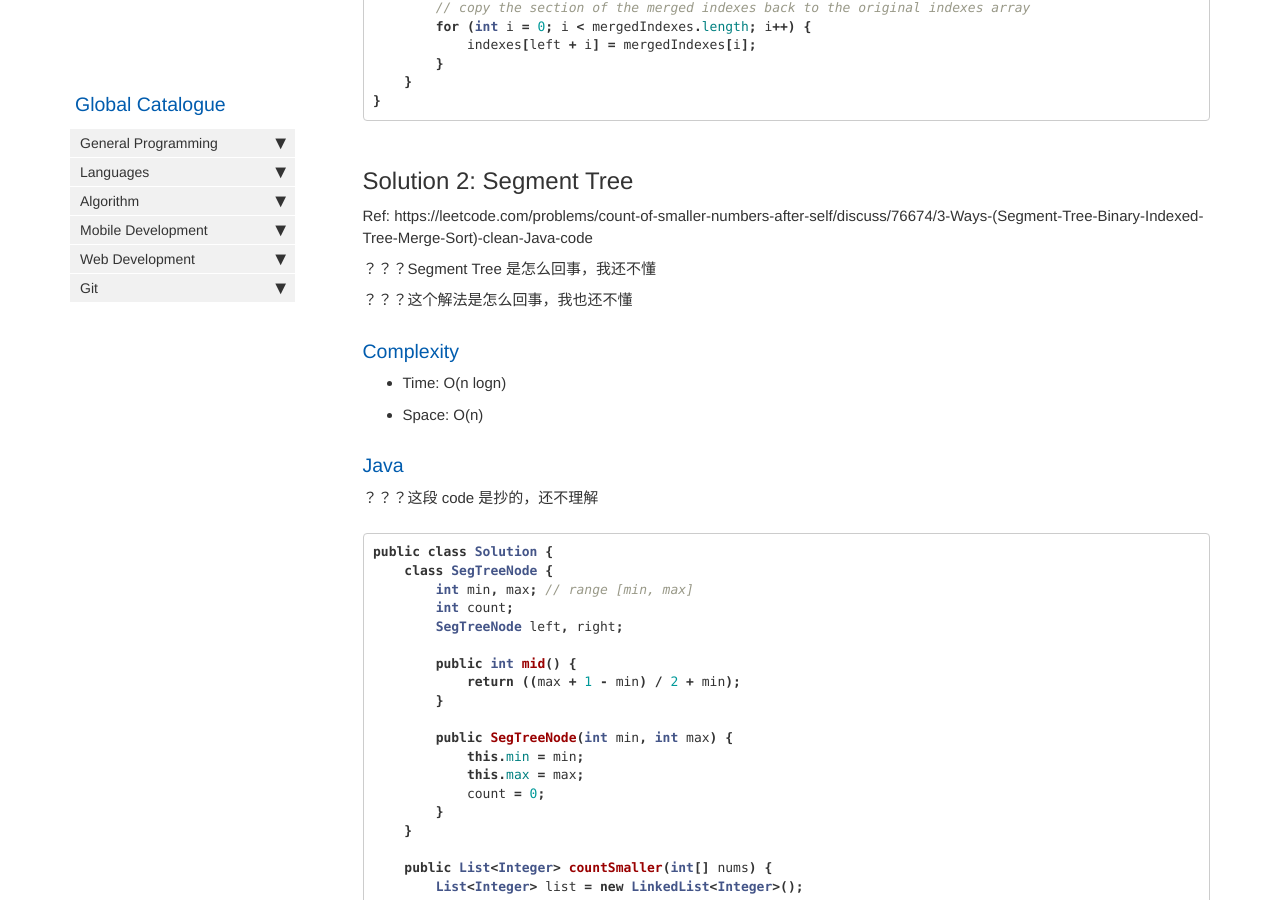
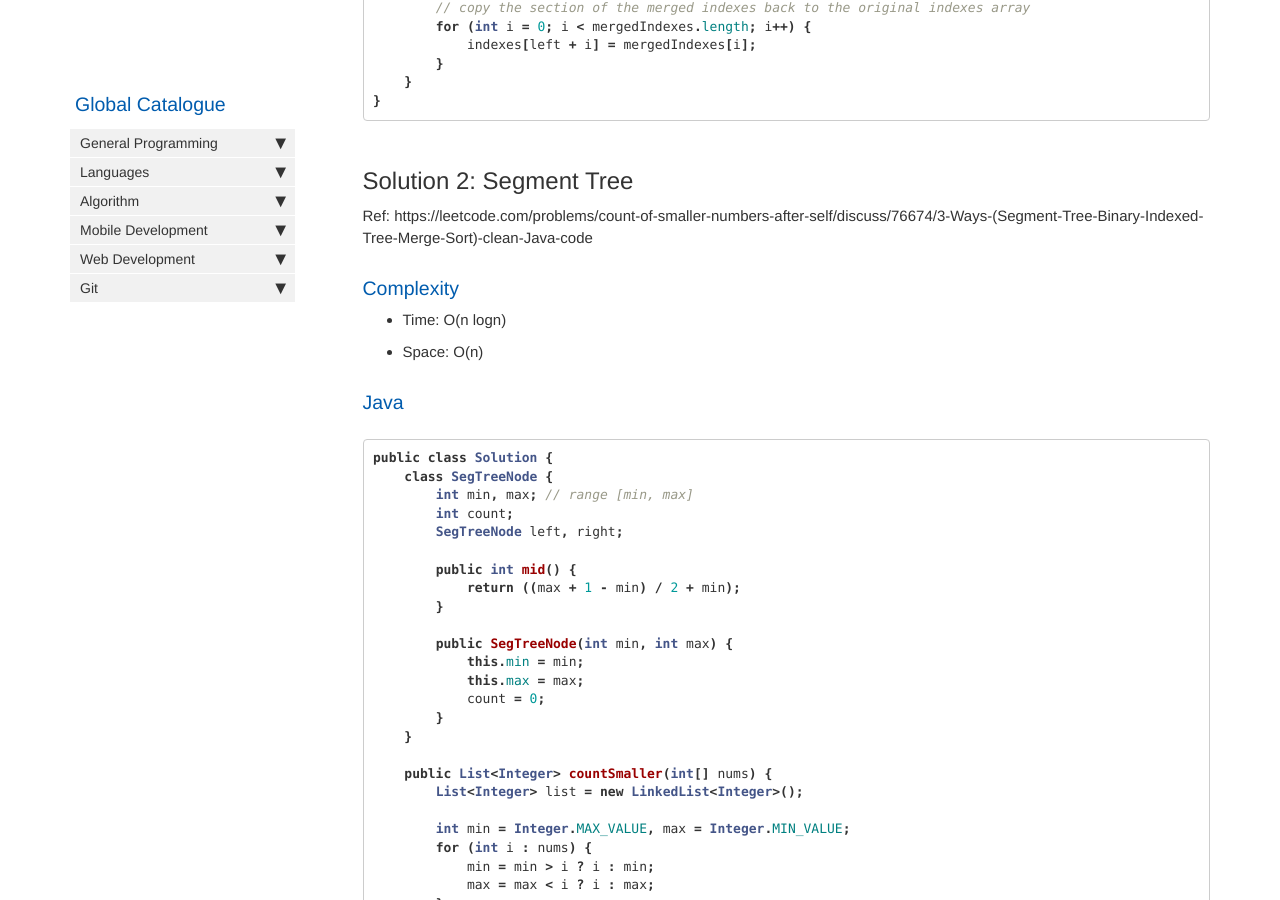
Before and after one commit to HungryOrc/hungryorc.github.io, a Jekyll site: the page built from pages/algorithm/algorithm_number_of_smaller_after_self.md, in a window 1280 px wide and 900 px high, scrolled down 3644 px. Built offline with Jekyll 4.4.1, drawn with Linux system fonts in a browser that asks for light colours; nearby versions of some CDN libraries; comment, search, counter and statistics services are not loaded.

Commit message:
Update algorithm_number_of_smaller_after_self.md

````diff
--- a/pages/algorithm/algorithm_number_of_smaller_after_self.md
+++ b/pages/algorithm/algorithm_number_of_smaller_after_self.md
@@ -164,16 +164,11 @@ class Solution {
 ## Solution 2: Segment Tree
 Ref: https://leetcode.com/problems/count-of-smaller-numbers-after-self/discuss/76674/3-Ways-(Segment-Tree-Binary-Indexed-Tree-Merge-Sort)-clean-Java-code
 
-？？？Segment Tree 是怎么回事，我还不懂
-
-？？？这个解法是怎么回事，我也还不懂
-
 ### Complexity
 * Time: O(n logn)
 * Space: O(n)
 
 ### Java
-？？？这段 code 是抄的，还不理解
 ```java
 public class Solution {
     class SegTreeNode {
````
